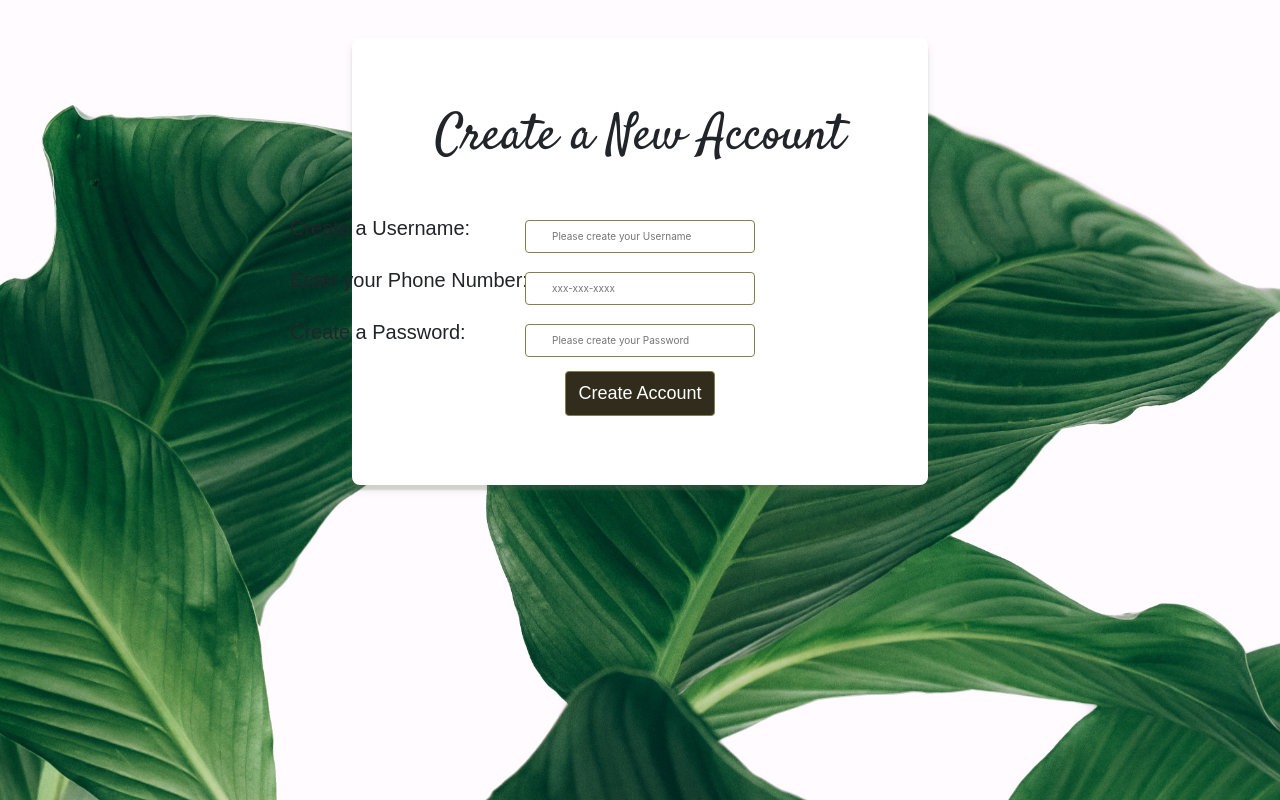
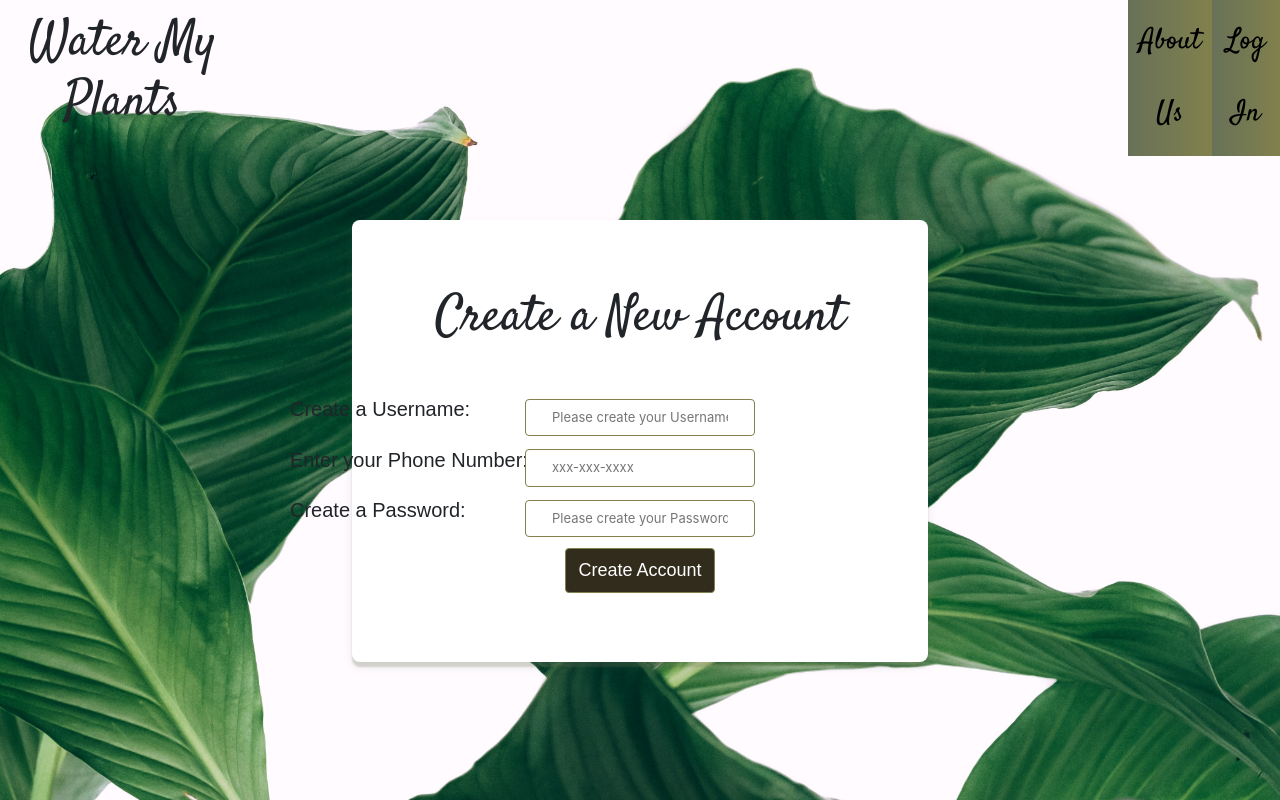
Before and after one commit to water-my-plants-6/front-end, a React (Create React App) app in the folder water-plants/: page /signup in a window 1280 px wide. Shown: the top 800 px of the page. Built offline with nearby package versions, Linux system fonts and the light colour scheme; a web font is replaced by a local one.

Commit message:
Changed font sizes

```diff
--- a/water-plants/src/App.js
+++ b/water-plants/src/App.js
@@ -42,6 +42,7 @@ function App() {
     <div className="App">
       <Route exact path ="/" component={NavigationLogin}/>
       <Route exact path ="/" component={LoginForm}/>
+      <Route exact path ="/signup" component={NavigationLogin}/>
       <Route exact path = "/signup" component={SignUpForm}/>
       <PlantForm addPlant={addPlant} modalProp={modal} modalToggle={toggle} number={number} setNumber={setNumber}/>
       <Route exact path = "/plantlist" render={Navigation}/>
--- a/water-plants/src/components/AccountUpdate.js
+++ b/water-plants/src/components/AccountUpdate.js
@@ -38,9 +38,10 @@ const Error = styled.p `
 const Input = styled.input `
     width: 230px;
     padding: 8px 26px;
-    margin: 11.5px;
+    margin: 8.5px;
     border: 1px solid #81814D;
     border-radius: 4px;
+    font-size: 1.3rem;
 `
 
 const Button = styled.button `
--- a/water-plants/src/components/EditPlant.js
+++ b/water-plants/src/components/EditPlant.js
@@ -32,9 +32,10 @@ const Label = styled.label `
 const Input = styled.input `
     width: 230px;
     padding: 8px 26px;
-    margin: 11.5px;
+    margin: 8.5px;
     border: 1px solid #81814D;
     border-radius: 4px;
+    font-size: 1.3rem;
 `
 const Select = styled.select `
     width: 230px;
@@ -42,6 +43,7 @@ const Select = styled.select `
     margin: 11.5px;
     border: 1px solid #81814D;
     border-radius: 4px;
+    font-size: 1.3rem;
 `
 
 const Button = styled.button `
--- a/water-plants/src/components/LoginForm.js
+++ b/water-plants/src/components/LoginForm.js
@@ -41,9 +41,10 @@ const Label = styled.label `
 const Input = styled.input `
     width: 200px;
     padding: 8px 26px;
-    margin: 11.5px;
+    margin: 8.5px;
     border: 1px solid #81814D;
     border-radius: 4px;
+    font-size: 1.3rem;
 `
 const Error = styled.p `
     font-family: 'Jaldi', sans-serif;
--- a/water-plants/src/components/PlantForm.js
+++ b/water-plants/src/components/PlantForm.js
@@ -25,18 +25,20 @@ const Label = styled.label `
 `
 
 const Input = styled.input `
-    width: 240px;
+    width: 245px;
+    padding: 8px 26px;
+    margin: 8.5px;
+    border: 1px solid #81814D;
+    border-radius: 4px;
+    font-size: 1.3rem;
+`
+const Select = styled.select `
+    width: 245px;
     padding: 8px 26px;
     margin: 11.5px;
     border: 1px solid #81814D;
     border-radius: 4px;
-`
-const Select = styled.select `
-    width: 240px;
-    padding: 8px 26px;
-    margin: 11.5px;
-    border: 1px solid #81814D;
-    border-radius: 4px;
+    font-size: 1.3rem;
 `
 const Button = styled.button `
     width: 150px;
--- a/water-plants/src/components/SignUpForm.js
+++ b/water-plants/src/components/SignUpForm.js
@@ -34,9 +34,10 @@ const Label = styled.label `
 const Input = styled.input `
     width: 230px;
     padding: 8px 26px;
-    margin: 11.5px;
+    margin: 8.5px;
     border: 1px solid #81814D;
     border-radius: 4px;
+    font-size: 1.3rem;
 `
 const Error = styled.p `
     font-family: 'Jaldi', sans-serif;
```
